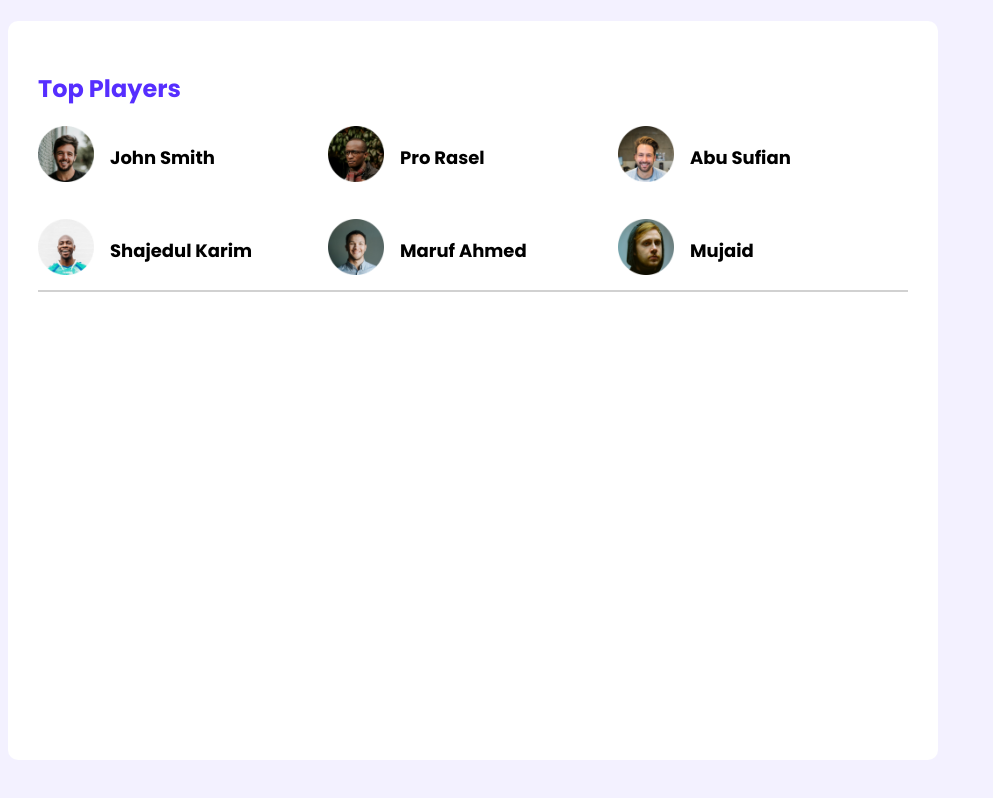
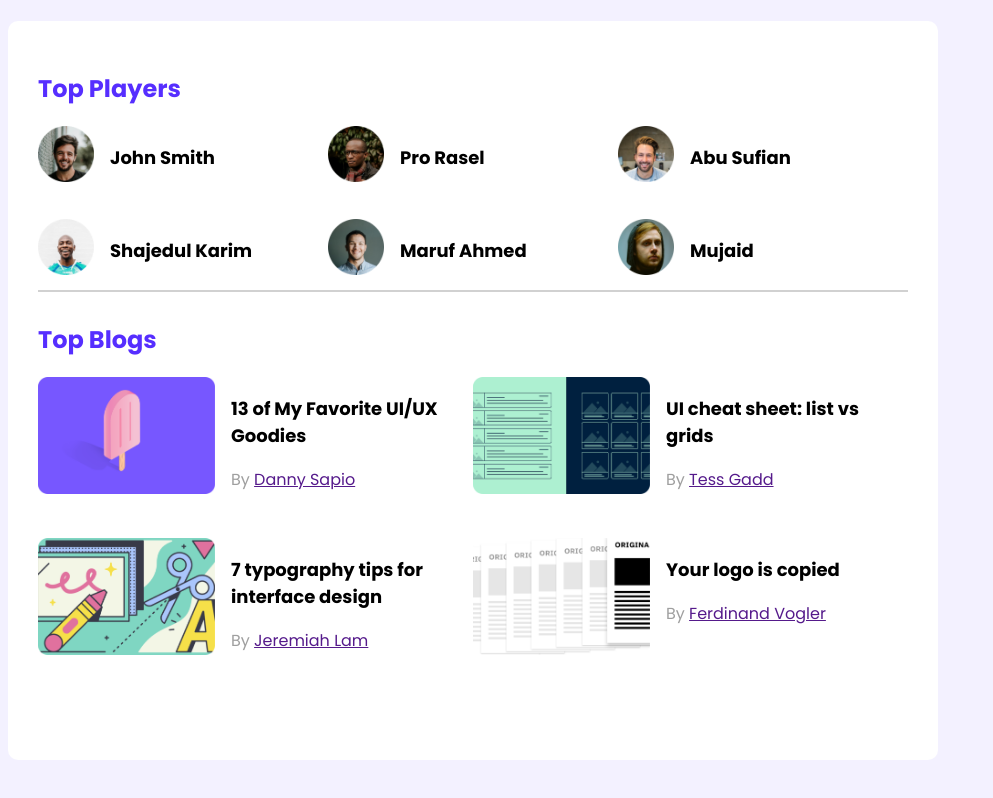
Before and after one commit to arafatar215/leader-board-css3, a plain HTML site: page leader-page-2/index.html in a window 1280 px wide. Shown: the whole page, without its empty margins (0-993 px from the left). Drawn offline with Linux system fonts and the light colour scheme.

Commit message:
top blogs

```diff
--- a/leader-page-2/index.html
+++ b/leader-page-2/index.html
@@ -24,6 +24,7 @@
     <main>
         <!-- ------------Top players and Top Blogs----------- -->
         <section class="container">
+            <!-- --------------top plyers ------------- -->
             <div class="top-players">
                 <h2 class="section-title">Top Players</h2>
                 <div class="players">
@@ -49,6 +50,44 @@
 
             </div>
             <hr>
+            <!-- -------------------top bolgs ---------------- -->
+            <div class="top-blogs">
+                <h2 class="section-title">Top Blogs</h2>
+                <div class="blogs">
+                    <article class="blog">
+                        <div class="thumbnail"><img src="images/blogs/blog-1.png" alt=""></div>
+                        <div class="blog-info">
+                            <h3 class="blog-title">13 of My Favorite
+                                UI/UX Goodies</h3>
+                            <p class="blog-author">By <a href="">Danny Sapio</a></p>
+                        </div>
+                    </article>
+                    <article class="blog">
+                        <div class="thumbnail"><img src="images/blogs/blog-2.png" alt=""></div>
+                        <div class="blog-info">
+                            <h3 class="blog-title">UI cheat sheet:
+                                list vs grids</h3>
+                            <p class="blog-author">By <a href="">Tess Gadd</a></p>
+                        </div>
+                    </article>
+                    <article class="blog">
+                        <div class="thumbnail"><img src="images/blogs/blog-3.png" alt=""></div>
+                        <div class="blog-info">
+                            <h3 class="blog-title">7 typography tips
+                                for interface design</h3>
+                            <p class="blog-author">By <a href="">Jeremiah Lam</a></p>
+                        </div>
+                    </article>
+                    <article class="blog">
+                        <div class="thumbnail"><img src="images/blogs/blog-4.png" alt=""></div>
+                        <div class="blog-info">
+                            <h3 class="blog-title">Your logo is
+                                copied</h3>
+                            <p class="blog-author">By <a href="">Ferdinand Vogler</a></p>
+                        </div>
+                    </article>
+                </div>
+            </div>
 
         </section>
     </main>
--- a/leader-page-2/styles/style.css
+++ b/leader-page-2/styles/style.css
@@ -1,7 +1,7 @@
 /* common stylrs */
 body {
     font-family: "Poppins", sans-serif;
-    font-weight: 300;
+    font-weight: 400;
     font-style: normal;
     background-color: #F3F1FF;
 }
@@ -45,3 +45,28 @@
     margin-left: 16px;
     font-size: 18px;
 }
+
+/* -------------------blog styles ----------- */
+.blogs {
+    display: grid;
+    grid-template-columns: repeat(2, 1fr);
+    grid-row-gap: 30px;
+
+}
+
+.blog {
+    display: flex;
+}
+
+.thumbnail img {
+    width: 177px;
+    padding-right: 16px;
+}
+
+.blog-title {
+    font-size: 18px;
+}
+
+.blog-author {
+    color: #9F9F9F;
+}
```
